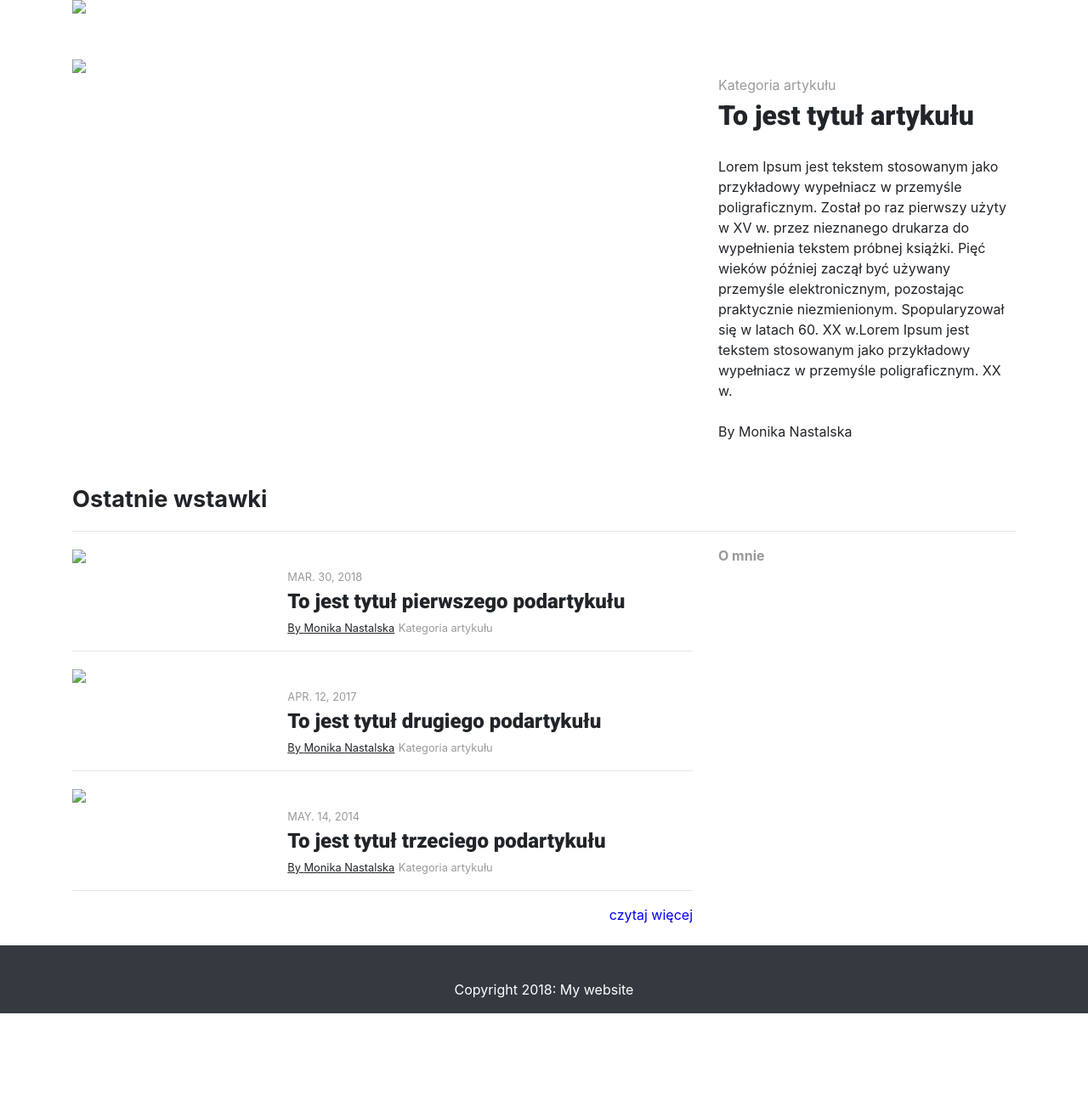
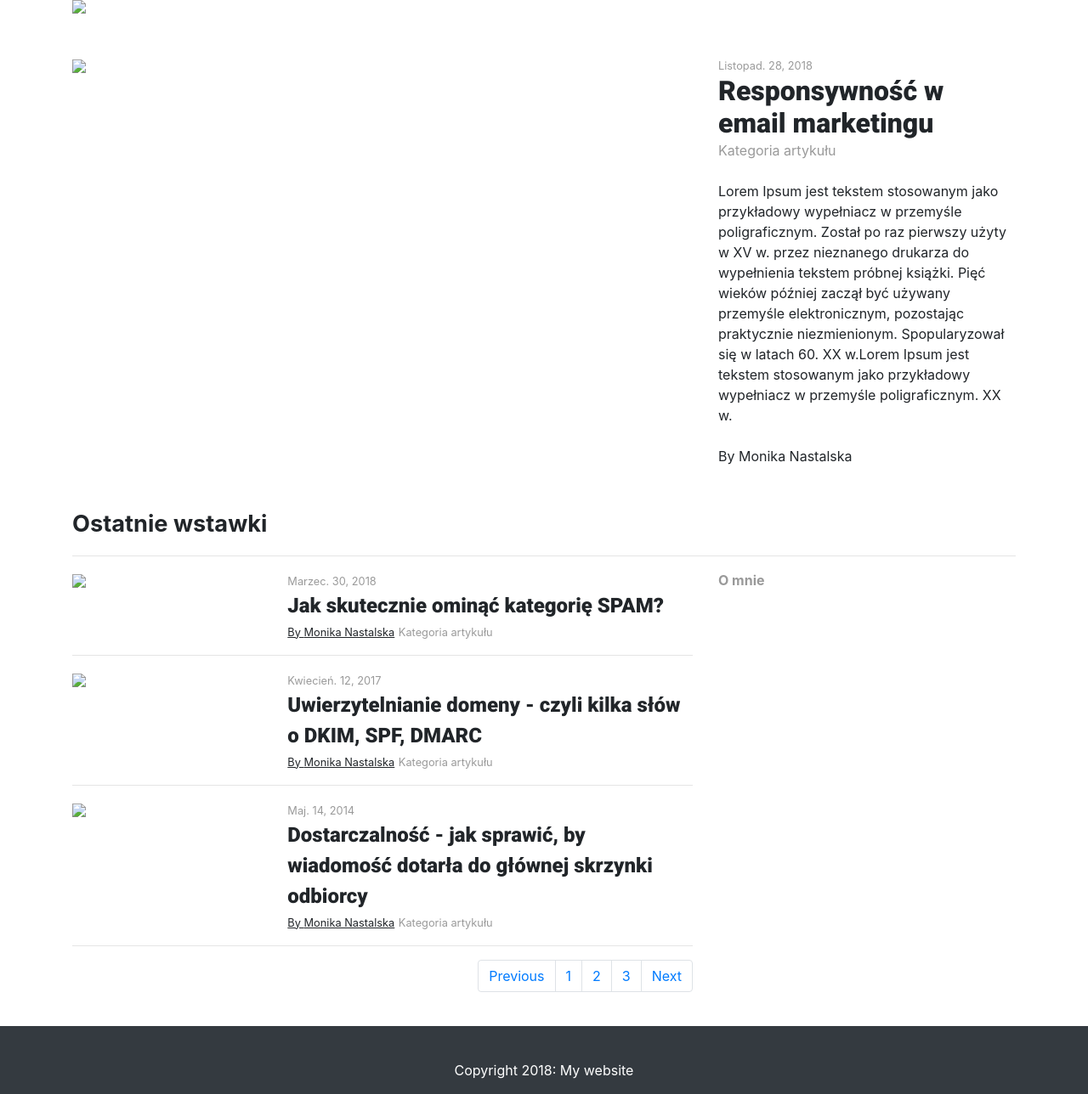
Before and after one commit to mglifesgood96/Blog, a PHP site: page / in a window 1280 px wide. Shown: the part 56-1344 px from the top of the page at 85% size. Before the commit the page ends 1249 px from the top, so only its background shows below. Run offline with PHP 8.4, Linux system fonts and the light colour scheme; some libraries are stand-ins or nearby versions.

Commit message:
szablony tags i categroies

```diff
--- a/blog-styles.css
+++ b/blog-styles.css
@@ -1,6 +1,7 @@
 .main-article-title{
     font-size: 2em;
     font-family: 'Roboto', sans-serif;
+    line-height: 1.2em;
 }
 
 .main-article-category,.main-article-tag,.author-name:hover,.sub-article-author:hover{
@@ -45,11 +46,12 @@
     font-size: 0.8em;
 }
 
-.demo-link{
-    color: blue;
-}
-
 .sponsors{
     font-weight: bold;
     color: rgb(0, 0, 0, 0.4);
 }
+
+a {
+    text-decoration: none;
+    color: inherit;
+}
--- a/cms/article.php
+++ b/cms/articles.php
@@ -4,7 +4,7 @@
 <div id="wrapper">
     <?php require_once('services/menu.php') ?>
     <div id="content-wrapper">
-
+        <div class="container-fluid" id="root"></div>
         <?php require_once('services/pfooter.php') ?>
     </div>
 </div>
--- a/cms/categories.php
+++ b/cms/categories.php
@@ -4,7 +4,7 @@
 <div id="wrapper">
     <?php require_once('services/menu.php') ?>
     <div id="content-wrapper">
-
+        <div class="container-fluid" id="root"></div>
         <?php require_once('services/pfooter.php') ?>
     </div>
 </div>
--- a/cms/services/menu.php
+++ b/cms/services/menu.php
@@ -9,8 +9,8 @@
         <span>Start</span>
         </a>
     </li>
-    <li class="nav-item <?php if ($strona == "article.php") { ?> active <?php } ?>">
-        <a class="nav-link" href="article">
+    <li class="nav-item <?php if ($strona == "articles.php") { ?> active <?php } ?>">
+        <a class="nav-link" href="articles">
         <i class="fas fa-list-alt"></i>
         <span>Posty</span>
         </a>
--- a/cms/templates-sb-admin/index.html
+++ b/cms/templates-sb-admin/index.html
@@ -8,7 +8,7 @@
     <meta name="description" content="">
     <meta name="author" content="">
     <title>Blog</title>
-    <link href="vendor/bootstrap/css/bootstrap.min.css" rel="stylesheet">
+    <link href="../vendor/bootstrap/css/bootstrap.min.css" rel="stylesheet">
     <link href="vendor/fontawesome-free/css/all.min.css" rel="stylesheet" type="text/css">
     <link href="vendor/datatables/dataTables.bootstrap4.css" rel="stylesheet">
     <link href="css/sb-admin.css" rel="stylesheet">
--- a/index.html
+++ b/index.html
@@ -2,23 +2,20 @@
 <html lang="en">
     <head>
         <title>Title</title>
-        <!-- Required meta tags -->
         <meta charset="utf-8">
         <meta name="viewport" content="width=device-width, initial-scale=1, shrink-to-fit=no">
 
-        <!-- Bootstrap CSS -->
         <link rel="stylesheet" href="https://stackpath.bootstrapcdn.com/bootstrap/4.1.3/css/bootstrap.min.css" integrity="sha384-MCw98/SFnGE8fJT3GXwEOngsV7Zt27NXFoaoApmYm81iuXoPkFOJwJ8ERdknLPMO" crossorigin="anonymous">
         <link href="https://fonts.googleapis.com/css?family=Roboto:900" rel="stylesheet">
         <link rel="stylesheet" href="https://use.fontawesome.com/releases/v5.5.0/css/all.css" integrity="sha384-B4dIYHKNBt8Bc12p+WXckhzcICo0wtJAoU8YZTY5qE0Id1GSseTk6S+L3BlXeVIU" crossorigin="anonymous">
         <link rel="stylesheet" href="blog-styles.css">
     </head>
   <body>
-    <!-- <img class="img-responsive" width="100%" src="http://via.placeholder.com/1300x200"> -->
+
     <nav class="navbar navbar-expand-md navbar-dark bg-dark sticky-top">
         <a class="navbar-brand" href="index.html">E-Marketing</a>
         <button class="navbar-toggler" type="button" data-toggle="collapse" data-target="#jakePaul" aria-controls="jakePaul" aria-expanded="false" aria-label="Toggle navigation"><span class="navbar-toggler-icon"></span></button>
 
-        <!-- Menu -->
         <div class="collapse navbar-collapse" id="jakePaul">
             <ul class="navbar-nav mr-auto">
                 <li class="nav-item">
@@ -41,92 +38,105 @@
     </nav>
 
 
-    <!-- Treść strony -->
+
     <main role="main" class="container">
         <img class="img-responsive d-none d-md-block d-lg-block" width="100%" src="http://via.placeholder.com/1300x300">
         <img class="img-responsive d-xs-block d-sm-block d-md-none d-lg-none" width="100%" src="http://via.placeholder.com/1300x500">
-        <br /> <br />
+        <br /><br />
 
         <div class="row">
             <div class="col-lg-8 col-md-12">
                 <img class="img-responsive" width="100%" src="http://via.placeholder.com/800x500">
             </div>
             <div class="col-lg-4 col-md-12">
+                    <span class="sub-article-date">Listopad. 28, 2018</span>
+                <br />
+                    <a href="article.html"><span class="main-article-title">Responsywność w email marketingu</span></a>
                 <br />
                 <span class="main-article-category">Kategoria artykułu</span>
-                <br />
-                    <span class="main-article-title">To jest tytuł artykułu</span>
                 <br /><br />
                     <span class="main-article-content">
                         Lorem Ipsum jest tekstem stosowanym jako przykładowy wypełniacz w przemyśle poligraficznym. Został po raz pierwszy użyty w XV w. przez nieznanego drukarza do wypełnienia tekstem próbnej książki. Pięć wieków później zaczął być używany przemyśle elektronicznym, pozostając praktycznie niezmienionym. Spopularyzował się w latach 60. XX w.Lorem Ipsum jest tekstem stosowanym jako przykładowy wypełniacz w przemyśle poligraficznym. XX w.
                     </span>
                 <br /><br />
-                    <span>By <span class="autor-name">Monika Nastalska</span></span>
+                    <span>By <span class="author-name">Monika Nastalska</span></span>
             </div>
         </div>
         <br /><br />
 
-        <!-- Ostatnie artykuły -->
+
         <span class="recent-articles">Ostatnie wstawki</span>
         <hr />
             <div class="row">
-                <div class="col-lg-8 col-md-12 col-sm-10">
+                <div class="col-lg-8 col-md-12 col-sm-12">
                     <div class="row">
                         <div class="col-md-4">
-                            <img class="img-responsive" width="100%" src="http://via.placeholder.com/800x500">
+                            <img class="img-responsive" width="100%" src="http://via.placeholder.com/800x600">
                         </div>
                         <div class="col-md-8">
+                                <span class="sub-article-date">Marzec. 30, 2018</span>
                             <br />
-                                <span class="sub-article-date">MAR. 30, 2018</span>
-                            <br />
-                                <span class="sub-article-title">To jest tytuł pierwszego podartykułu</span>
+                                <a href="#"><span class="sub-article-title">Jak skutecznie ominąć kategorię SPAM?</span></a>
                             <br />
                                 <span class="sub-article-author">By <span class="autor-name" >Monika Nastalska</span></span>
                                 <span class="sub-article-category">Kategoria artykułu</span>
                         </div>
                     </div>
                     <hr />
+
+
                     <div class="row">
                         <div class="col-md-4">
-                            <img class="img-responsive" width="100%" src="http://via.placeholder.com/800x500">
+                            <img class="img-responsive" width="100%" src="http://via.placeholder.com/800x600">
                         </div>
                         <div class="col-md-8">
+                                <span class="sub-article-date">Kwiecień. 12, 2017</span>
                             <br />
-                                <span class="sub-article-date">APR. 12, 2017</span>
-                            <br />
-                                <span class="sub-article-title">To jest tytuł drugiego podartykułu</span>
+                                <a href="#"><span class="sub-article-title">Uwierzytelnianie domeny - czyli kilka słów o DKIM, SPF, DMARC</span></a>
                             <br />
                                 <span class="sub-article-author">By <span class="autor-name">Monika Nastalska</span></span>
                                 <span class="sub-article-category">Kategoria artykułu</span>
                         </div>
                     </div>
                     <hr />
+
+
                     <div class="row">
                         <div class="col-md-4">
-                            <img class="img-responsive" width="100%" src="http://via.placeholder.com/800x500">
+                            <img class="img-responsive" width="100%" src="http://via.placeholder.com/800x600">
                         </div>
                             <div class="col-md-8">
+                                <span class="sub-article-date">Maj. 14, 2014</span>
                             <br />
-                                    <span class="sub-article-date">MAY. 14, 2014</span>
-                                <br />
-                                    <span class="sub-article-title">To jest tytuł trzeciego podartykułu</span>
+                                <a href="#"><span class="sub-article-title">Dostarczalność - jak sprawić, by wiadomość dotarła do głównej skrzynki odbiorcy</span></a>
                             <br />
                                 <span class="sub-article-author">By <span class="autor-name">Monika Nastalska</span></span>
                                 <span class="sub-article-category">Kategoria artykułu</span>
                         </div>
                     </div>
                     <hr />
-                    <div class="text-right"><span class="demo-link">czytaj więcej</span></div>
+
+
+                    <div class="float-right">
+                        <nav aria-label="Page navigation example">
+                            <ul class="pagination">
+                                <li class="page-item"><a class="page-link" href="#">Previous</a></li>
+                                <li class="page-item"><a class="page-link" href="#">1</a></li>
+                                <li class="page-item"><a class="page-link" href="#">2</a></li>
+                                <li class="page-item"><a class="page-link" href="#">3</a></li>
+                                <li class="page-item"><a class="page-link" href="#">Next</a></li>
+                            </ul>
+                        </nav>
+                    </div>
                 </div>
 
-                <!-- O sobie -->
+
+
                 <div class="col-lg-4 col-md-4 d-none d-md-none d-lg-block">
                     <span class="sponsors">O mnie</span>
                     <br /><br />
-                    <!-- <img class="img-responsive" width="100%" src="http://via.placeholder.com/600x800"> -->
                 </div>
             </div>
-
         </main>
 
 
```
Also changed, not shown: article.html (+4 -5 lines), cms/js/articles.js (added, +46 -0 lines), cms/js/categories.js (+43 -0 lines), cms/js/components/editor.js (added, +12 -0 lines), cms/js/components/header.js (added, +10 -0 lines), cms/js/components/table.js (added, +38 -0 lines), cms/js/tags.js (+5 -4 lines), cms/services/footer.php (+9 -2 lines), api/config/core.php (deleted), api/controlers/posts/read_one.php (deleted), api/objects/category.php (deleted), 3 other files. Lines whose indentation alone changed are shown as unchanged.
